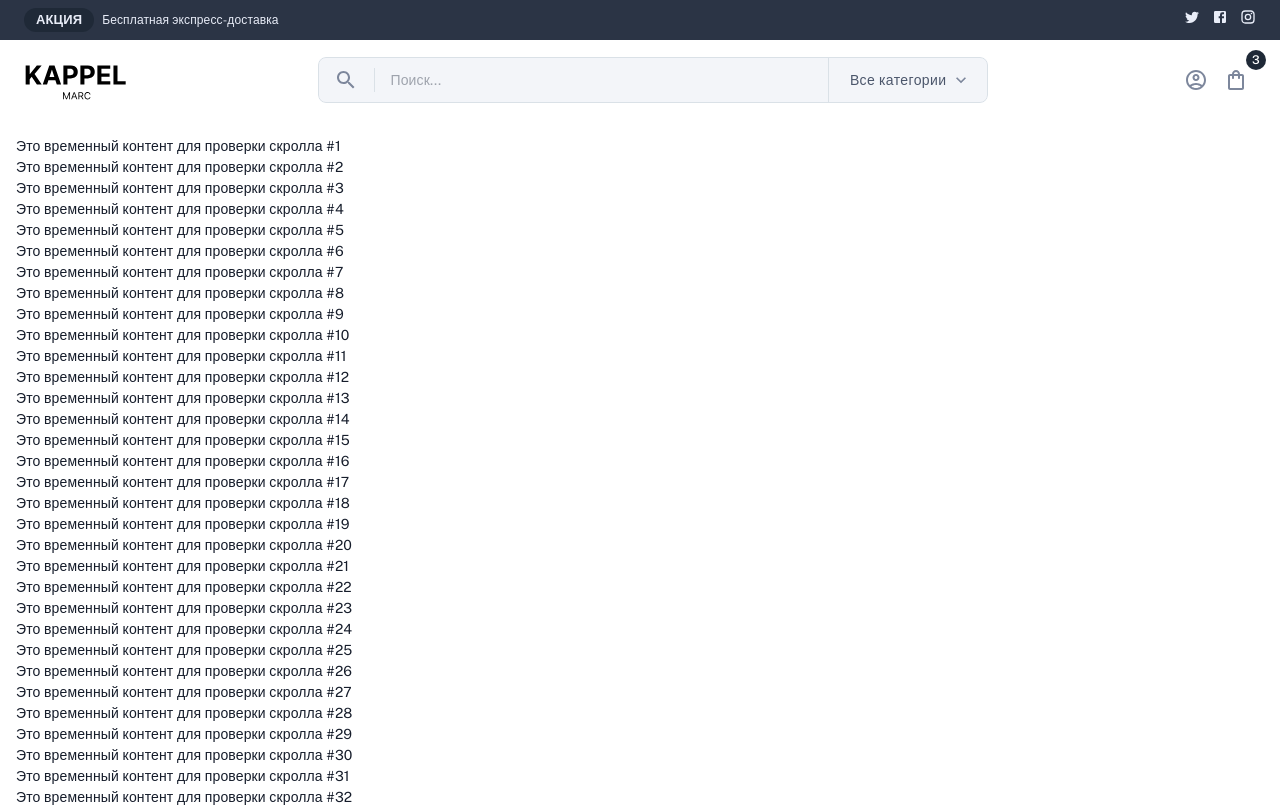
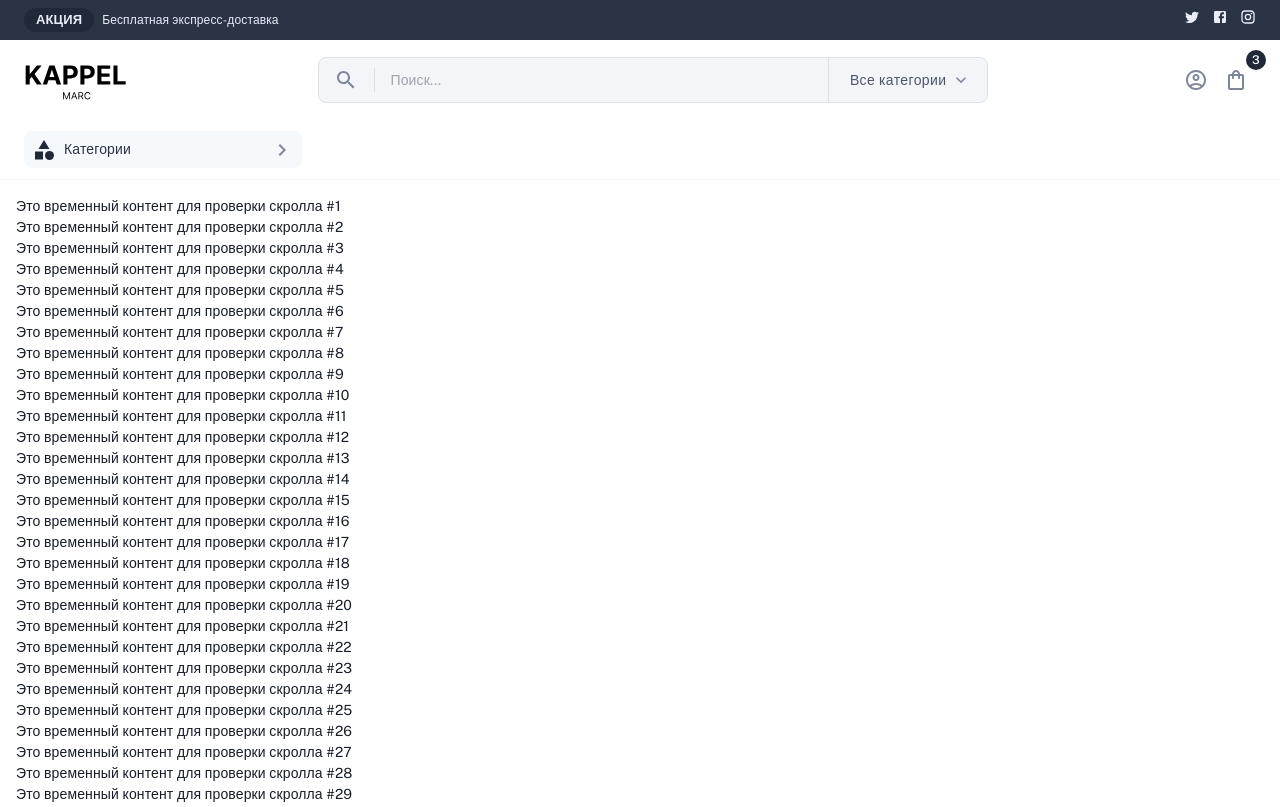
Before and after one commit to DenisPolyakov1328/InternetStore, a Next.js app: page / in a window 1280 px wide. Shown: the top 807 px of the page. Built offline with nearby package versions, Linux system fonts and the light colour scheme; what @mui/material-nextjs would draw is missing.

Commit message:
Начал новую секцию CategoriesPanel. СÐНастроил кнопку TriggerButton. ÐДекомпозировал стили в Theme

```diff
--- a/src/app/page.tsx
+++ b/src/app/page.tsx
@@ -1,12 +1,14 @@
 import { TopBar } from '@/widgets/TopBar'
 import { Header } from '@/widgets/Header'
 import { Box } from '@mui/material'
+import { CategoriesPanel } from '@/widgets/CategoriesPanel'
 
 export default function Home() {
    return (
       <div>
          <TopBar />
          <Header />
+         <CategoriesPanel />
          <Box sx={{ p: 2 }}>
             {[...Array(100)].map((_, i) => (
                <p key={i}>
--- a/src/shared/theme/Theme.ts
+++ b/src/shared/theme/Theme.ts
@@ -11,7 +11,8 @@ import {
    iconButtonTheme,
    svgIconTheme,
    textFieldTheme,
-   listItemButtonTheme
+   listItemButtonTheme,
+   paperTheme
 } from './components'
 
 import { fontFamily } from './fontTheme'
@@ -34,7 +35,8 @@ export const createMuiTheme = () => {
          MuiIconButton: iconButtonTheme,
          MuiSvgIcon: svgIconTheme,
          MuiTextField: textFieldTheme,
-         MuiListItemButton: listItemButtonTheme
+         MuiListItemButton: listItemButtonTheme,
+         MuiPaper: paperTheme
       }
    })
 }
--- a/src/shared/theme/components/buttonTheme.ts
+++ b/src/shared/theme/components/buttonTheme.ts
@@ -8,7 +8,10 @@ export const buttonTheme: Components<Theme>['MuiButton'] = {
       root: {
          fontSize: '14px',
          height: '100%',
-         textTransform: 'none'
+         borderRadius: '12px',
+         textTransform: 'none',
+         boxShadow: 'none',
+         '&:hover': { boxShadow: 'none' }
       }
    }
 }
--- a/src/shared/theme/components/index.ts
+++ b/src/shared/theme/components/index.ts
@@ -5,3 +5,4 @@ export * from './iconButtonTheme'
 export * from './svgIconTheme'
 export * from './textFieldTheme'
 export * from './listItemButtonTheme'
+export * from './paperTheme'
--- /dev/null
+++ b/src/shared/theme/components/paperTheme.ts
@@ -0,0 +1,13 @@
+import type { Components, Theme } from '@mui/material'
+
+export const paperTheme: Components<Theme>['MuiPaper'] = {
+   styleOverrides: {
+      root: ({ theme }) => ({
+         display: 'block',
+         position: 'relative',
+         borderRadius: 0,
+         color: theme.palette.secondary.main,
+         borderBottom: `1px solid ${theme.palette.grey[300]}`
+      })
+   }
+}
--- a/src/widgets/CategoriesMegaMenu/ui/CategoriesMegaMenu.tsx
+++ b/src/widgets/CategoriesMegaMenu/ui/CategoriesMegaMenu.tsx
@@ -63,10 +63,7 @@ export const CategoriesMegaMenu = ({
    }, [open])
 
    return (
-      <Box
-         sx={{ position: 'relative', display: 'inline-block' }}
-         ref={wrapperRef}
-      >
+      <Box sx={{ position: 'relative', cursor: 'pointer' }} ref={wrapperRef}>
          <Box
             onClick={() => {
                setOpen((prev) => !prev)
@@ -75,7 +72,7 @@ export const CategoriesMegaMenu = ({
             sx={{
                display: 'flex',
                alignItems: 'center',
-               marginLeft: '16px',
+               marginLeft: openButton ? 0 : '16px',
                cursor: 'pointer'
             }}
          >
@@ -89,7 +86,7 @@ export const CategoriesMegaMenu = ({
          <Box
             sx={{
                position: 'absolute',
-               top: 'calc(100% + 11px)',
+               top: 'calc(100% + 13px)',
                left: 0,
                zIndex: 10,
                display: 'flex',
--- a/src/widgets/CategoriesMegaMenu/ui/CategoriesTriggerButton/CategoriesTriggerButton.tsx
+++ b/src/widgets/CategoriesMegaMenu/ui/CategoriesTriggerButton/CategoriesTriggerButton.tsx
@@ -1,7 +1,7 @@
 import React from 'react'
-import { Box, Typography, IconButton } from '@mui/material'
+import { Box, Typography, Button } from '@mui/material'
 import CategoryIcon from '@mui/icons-material/Category'
-import KeyboardArrowDownIcon from '@mui/icons-material/KeyboardArrowDown'
+import KeyboardArrowRightIcon from '@mui/icons-material/KeyboardArrowRight'
 
 interface CategoriesTriggerButtonProps {
    isOpen: boolean
@@ -11,27 +11,39 @@ export const CategoriesTriggerButton = ({
    isOpen
 }: CategoriesTriggerButtonProps) => {
    return (
-      <IconButton
-         sx={{
+      <Button
+         sx={(theme) => ({
+            width: '278px',
             borderRadius: '8px',
             padding: '6px 8px',
-            display: 'flex',
-            gap: 1,
-            transition: 'color 0.2s'
-         }}
+            gap: '8px',
+            backgroundColor: theme.palette.grey[100],
+            color: theme.palette.secondary.main
+         })}
       >
-         <CategoryIcon />
-         <Typography variant="body2">Категории</Typography>
+         <Box
+            sx={{
+               display: 'flex',
+               alignItems: 'center',
+               gap: '8px',
+               flex: '1 1 0%'
+            }}
+         >
+            <CategoryIcon
+               sx={(theme) => ({ color: theme.palette.info.main })}
+            />
+            <Typography variant="subtitle1">Категории</Typography>
+         </Box>
          <Box
             component="span"
             sx={{
                display: 'flex',
                transition: 'transform 0.3s ease',
-               transform: isOpen ? 'rotate(180deg)' : 'rotate(0deg)'
+               transform: isOpen ? 'rotate(90deg)' : 'rotate(0deg)'
             }}
          >
-            <KeyboardArrowDownIcon />
+            <KeyboardArrowRightIcon />
          </Box>
-      </IconButton>
+      </Button>
    )
 }
--- /dev/null
+++ b/src/widgets/CategoriesPanel/index.ts
@@ -0,0 +1 @@
+export * from './ui/CategoriesPanel'
--- /dev/null
+++ b/src/widgets/CategoriesPanel/ui/CategoriesPanel.tsx
@@ -0,0 +1,13 @@
+import { Paper, Container, Box } from '@mui/material'
+import { CategoriesMegaMenu } from '@/widgets/CategoriesMegaMenu'
+
+export const CategoriesPanel = () => {
+   return (
+      <Paper elevation={0} sx={{ height: '60px' }}>
+         <Container sx={{ justifyContent: 'space-between' }}>
+            <CategoriesMegaMenu openButton={true} />
+            <Box></Box>
+         </Container>
+      </Paper>
+   )
+}
```
